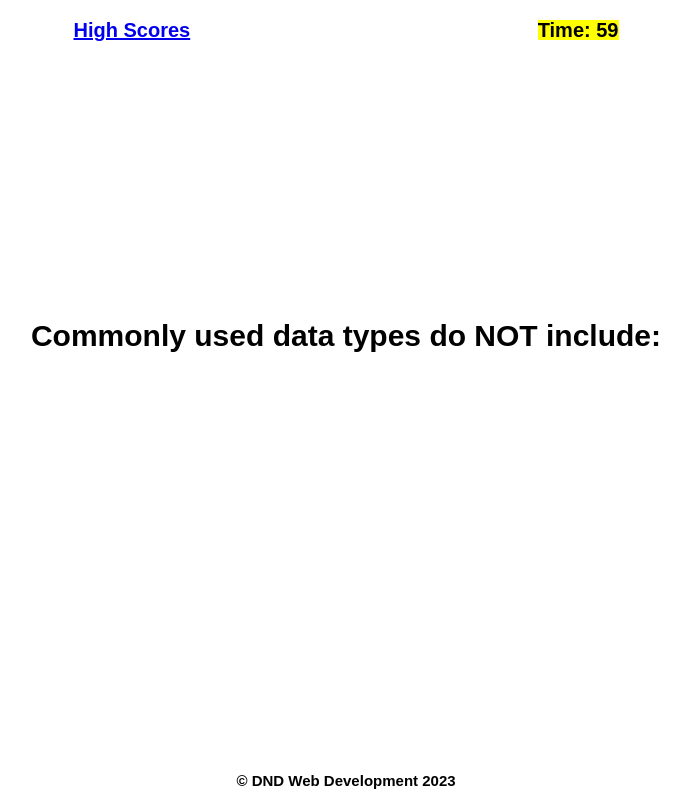
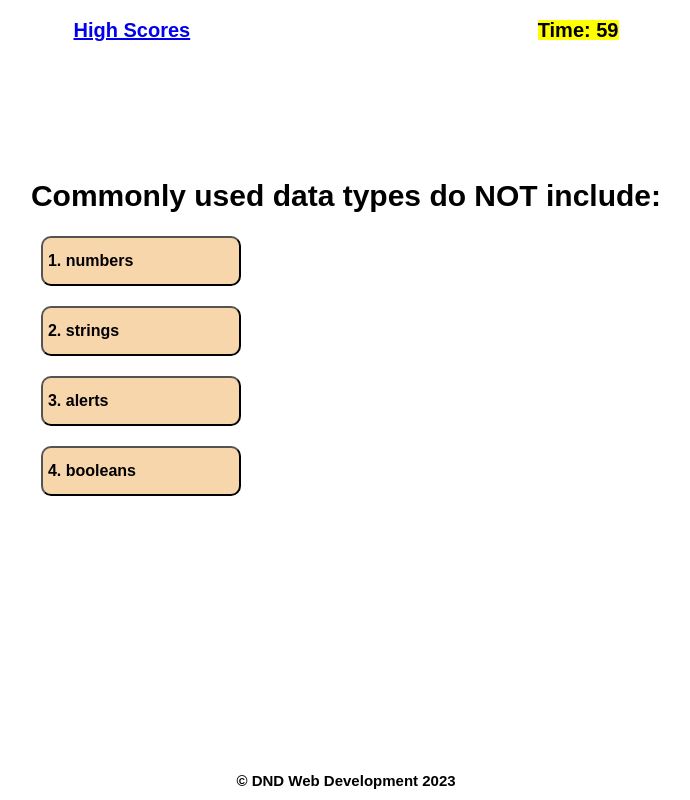
Before and after one commit to DaniDrury/quiz-game, a plain HTML site: page index.html in a window 1280 px wide. Both pictures are taken after a click on the button "Start Quiz". Shown: the whole page, without its empty margins (294-984 px from the left). Drawn offline with Linux system fonts and the light colour scheme.

Commit message:
answer populates but click event not registering

```diff
--- a/assets/css/style.css
+++ b/assets/css/style.css
@@ -20,6 +20,7 @@ body {
 main {
     height: 90%;
     justify-content: center;
+    align-items: center;
     padding-bottom: 10%;
 }
 
@@ -36,6 +37,10 @@ h2 {
 
 h3 {
     font-size: 1.5rem;
+}
+
+article {
+    align-items: center;
 }
 
 article p {
@@ -61,7 +66,6 @@ footer {
 .col {
     display: flex;
     flex-flow: column nowrap;
-    align-items: center;
 }
 
 #start {
@@ -75,4 +79,16 @@ footer {
     box-shadow: -3px 3px 5px;
 }
 
+#options button {
+    height: 50px;
+    width: 200px;
+    background-color: rgb(247, 214, 172);
+    font-size: 1.6rem;
+    text-align: left;
+    margin: 1rem;
+    padding: 0.5rem;
+    border-radius: 10px;
+    font-weight: bold;
+}
+
 /* */
--- a/assets/js/script.js
+++ b/assets/js/script.js
@@ -1,7 +1,7 @@
 const highScoresEl = document.querySelector('a');
 const introEl = document.getElementById('intro');
 const questionEl = document.getElementById('question');
-const ulEl = document.getElementById('options');
+const possAns = document.getElementById('options');
 const startButt = document.getElementById('start');
 const timerEl = document.getElementById('timeLeft');
 
@@ -22,7 +22,7 @@ let allAnswers = [
     ['1. square brackets', '2. curly brackets', '3. parenthesis', '4. quotes'],
     ['1. declare', '2. var', '3. let', '4. const']
 ];
-// let ansLi = [];
+let correctAns = ['3. alerts','2. parenthesis','4. all of the above','4. quotes','1. declare'];
 
 // let question2 = 'The condition of an if/else statement is enclosed in:';
 // let answers2 = ['1. curly brackets', '2. parenthesis', '3. square brackets', '4. quotes'];
@@ -41,7 +41,7 @@ function startQuiz() {
 }
 
 function timer() {
-    setInterval(function() {
+    var timeInterval = setInterval(function() {
         timerEl.textContent = timeLeft;
         timeLeft--;
         if (timeLeft === 0) {
@@ -52,14 +52,26 @@ function timer() {
     },1000);
 }
 
+// Displays Question & respective answer options
 function quiz() {
     questionEl.textContent = questions[i];
     let answers = allAnswers[i];
     for (var j=0; j < answers.length; j++) {
-        let ansLi = document.createElement("li");
+        var ansButt = document.createElement("button");
+        possAns.append(ansButt);
+        ansButt.textContent = answers[j];
+    }
 
-        li1.textContent = answers[j]
+    ansButt.addEventListener("click", function(ev) {
+        // ev.preventDefault();
+        if (ansButt.value === correctAns[i]) {
+            ansButt.setAttribute("background-color", "#70D500");
+
+        } else {
+            ansButt.setAttribute("background-color", "#D90E0E");
+        }
     }
+    )
 }
 
 function gameOver() {
--- a/index.html
+++ b/index.html
@@ -26,13 +26,13 @@
         </article>
         <article>
             <h2 id="question"></h2>
-            <section>
-                <ul id="options">
+            <section id="options" class="col">
+                <!-- <ul id="options"> -->
                     <!-- <li><button id="opt1"></button></li>
                     <li><button id="opt2"></button></li>
                     <li><button id="opt3"></button></li>
                     <li><button id="opt4"></button></li> -->
-                </ul>
+                <!-- </ul> -->
             </section>
         </article>
     </main>
```
